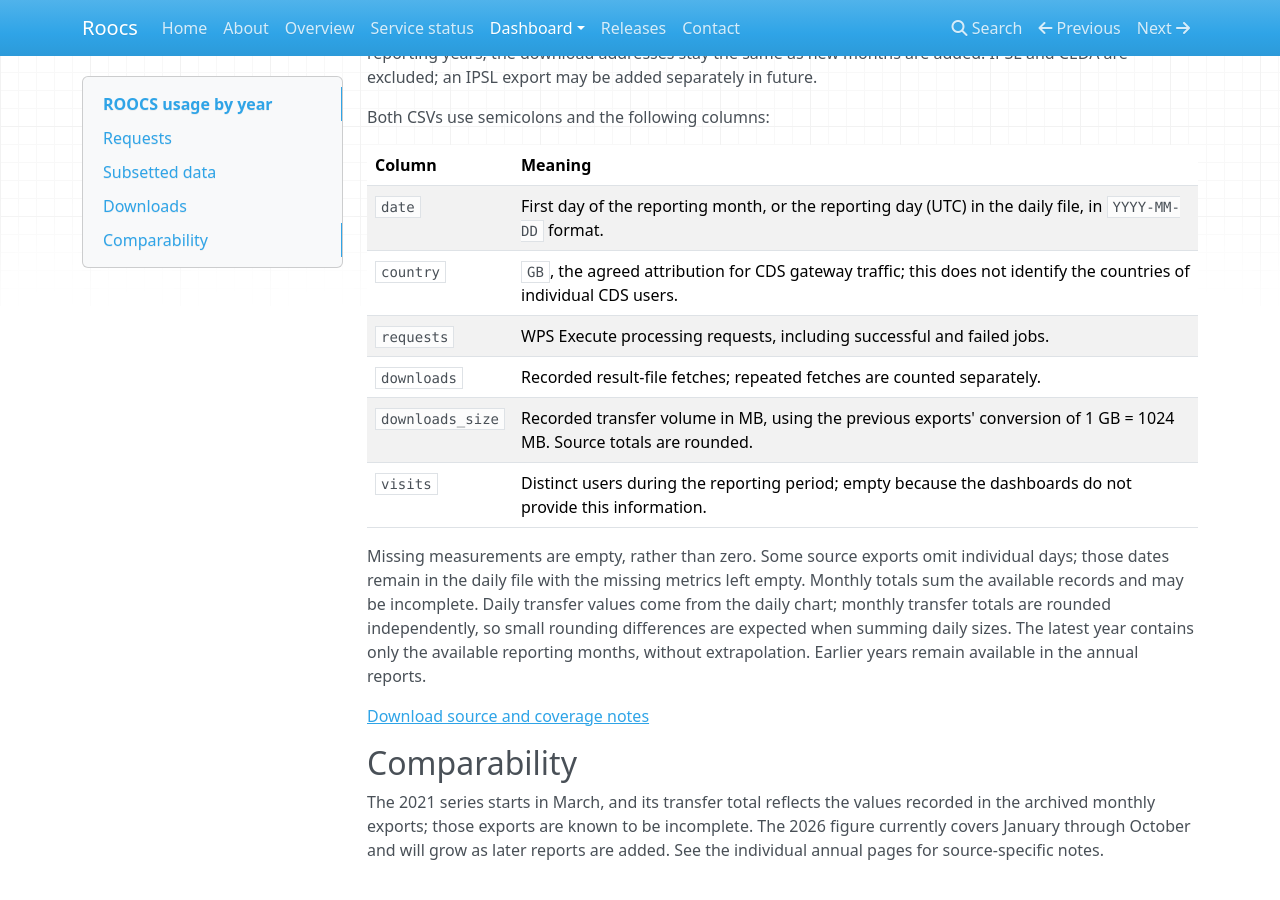
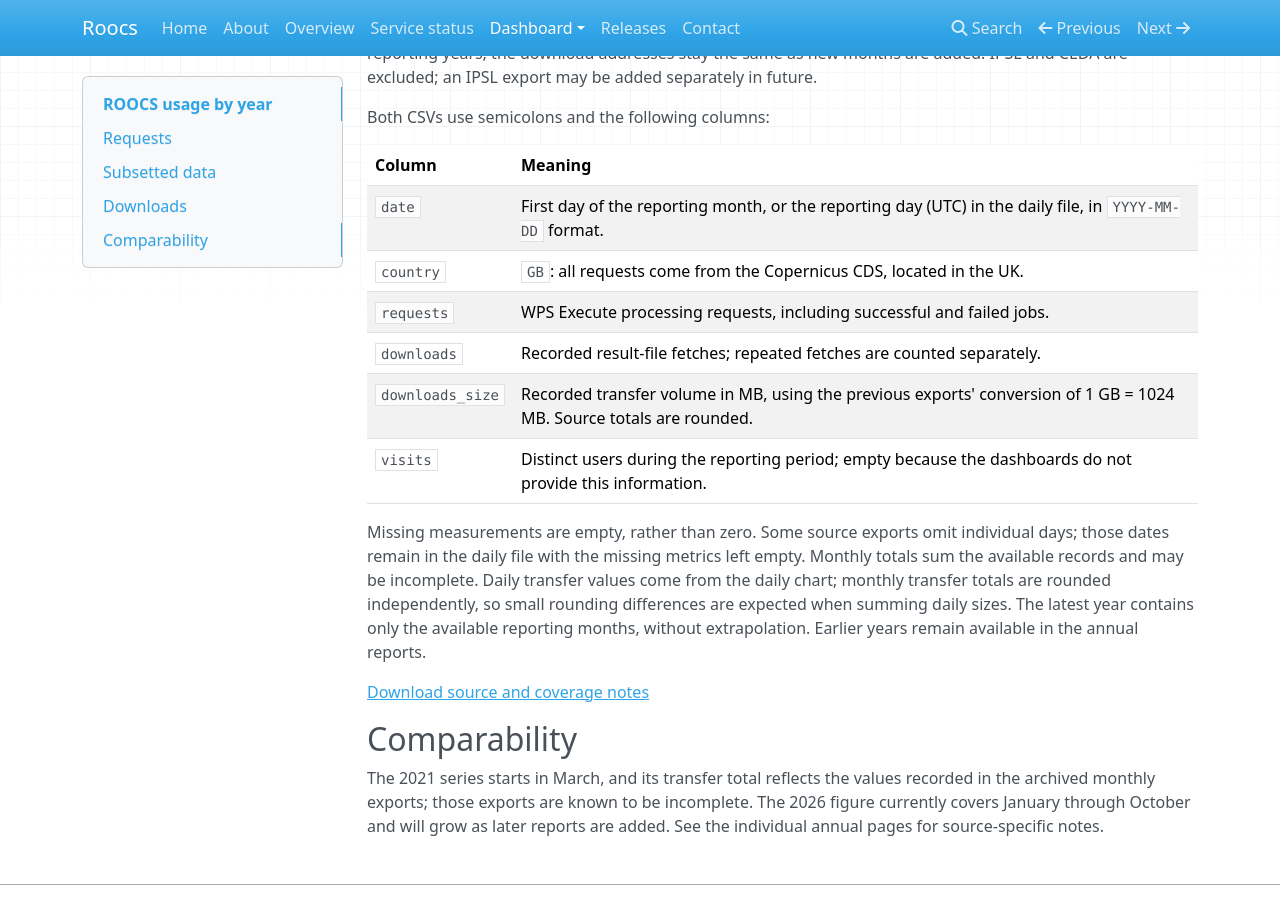
Before and after one commit to roocs/roocs.github.io, an MkDocs documentation site: the page built from docs/dashboard/summary-all-years.md, in a window 1280 px wide and 900 px high, scrolled down 1878 px. Built offline with MkDocs 1.6.1, drawn with Linux system fonts in a browser that asks for light colours; nearby versions of some CDN libraries.

Commit message:
update description

```diff
--- a/docs/dashboard/summary-all-years.md
+++ b/docs/dashboard/summary-all-years.md
@@ -49,7 +49,7 @@ Both CSVs use semicolons and the following columns:
 | Column | Meaning |
 | --- | --- |
 | `date` | First day of the reporting month, or the reporting day (UTC) in the daily file, in `YYYY-MM-DD` format. |
-| `country` | `GB`, the agreed attribution for CDS gateway traffic; this does not identify the countries of individual CDS users. |
+| `country` | `GB`: all requests come from the Copernicus CDS, located in the UK. |
 | `requests` | WPS Execute processing requests, including successful and failed jobs. |
 | `downloads` | Recorded result-file fetches; repeated fetches are counted separately. |
 | `downloads_size` | Recorded transfer volume in MB, using the previous exports' conversion of 1 GB = 1024 MB. Source totals are rounded. |
--- a/docs/downloads/stats/dkrz-usage-notes.txt
+++ b/docs/downloads/stats/dkrz-usage-notes.txt
@@ -12,8 +12,7 @@ scripts/aggregate_dashboard_year.py --all-years. Their first and last rows
 identify the current coverage. No extrapolation is applied. Earlier periods
 remain available in the annual reports and their source CSVs.
 
-Country GB is the agreed attribution for CDS gateway traffic, matching the
-previous UK convention. It is not the country of each underlying CDS user.
+All requests come from the Copernicus CDS, located in the UK (country code GB).
 Visits are empty because distinct users cannot be determined from these
 aggregated dashboards. Requests, downloads, and concurrency are not visits.
 
```
Also changed, not shown: README.md (+3 -3 lines), 1 other file.
